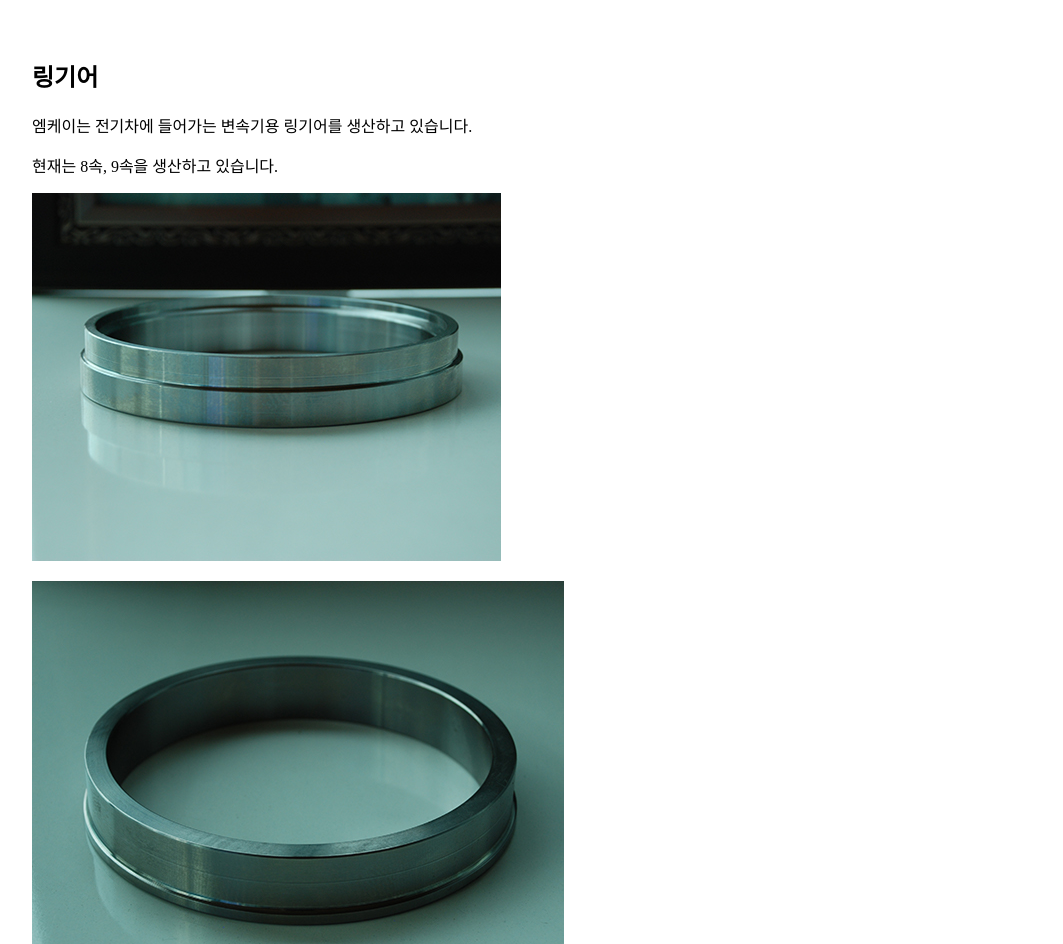
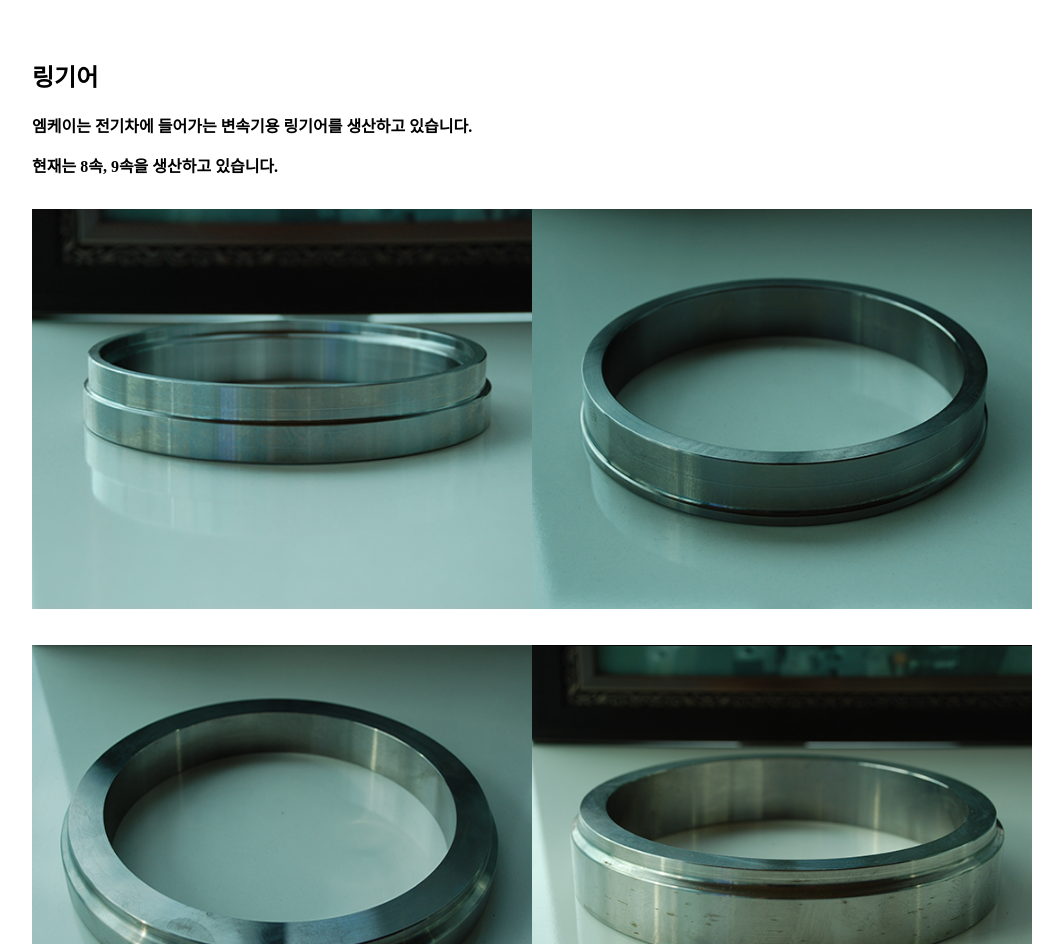
Before and after one commit to Parkhanyong1/mk-company, a Next.js app: page /container/product/Ring in a window 1280 px wide. Shown: the part 508-1452 px from the top of the page, without its empty margins (176-1239 px from the left). Built offline with nearby package versions, Linux system fonts and the light colour scheme.

Commit message:
modify product

```diff
--- a/pages/container/product/Ring.js
+++ b/pages/container/product/Ring.js
@@ -11,19 +11,42 @@ function Ring() {
         </nav>
         <main className={ringStyle.ringMain}>
           <h2>링기어</h2>
-          <p>엠케이는 전기차에 들어가는 변속기용 링기어를 생산하고 있습니다.</p>
-          <p>현재는 8속, 9속을 생산하고 있습니다.</p>
           <p>
-            <img src="/ring169.jpg" alt="링기어 169" title="링기어 169" />
+            <strong>
+              엠케이는 전기차에 들어가는 변속기용 링기어를 생산하고 있습니다.
+            </strong>
           </p>
           <p>
-            <img src="/ring172.jpg" alt="링기어 172" title="링기어 172" />
+            <strong>현재는 8속, 9속을 생산하고 있습니다.</strong>
           </p>
+          <div className={ringStyle.ringImg}>
+            <p>
+              <img
+                src="/ring169.jpg"
+                alt="링기어 169"
+                title="링기어 169"
+                width="500"
+                height="400"
+              />
+            </p>
+            <p>
+              <img
+                src="/ring172.jpg"
+                alt="링기어 172"
+                title="링기어 172"
+                width="500"
+                height="400"
+              />
+            </p>
+          </div>
+          <div className={ringStyle.ringImg}>
             <p>
               <img
                 src="/dvsring08.jpg"
                 alt="dvs 링기어 08"
                 title="dvs 링기어 08"
+                width="500"
+                height="400"
               />
             </p>
             <p>
@@ -31,8 +54,11 @@ function Ring() {
                 src="/dvsring11.jpg"
                 alt="dvs 링기어 11"
                 title="dvs 링기어 11"
+                width="500"
+                height="400"
               />
             </p>
+          </div>
         </main>
       </section>
     </div>
--- a/styles/product/others.module.css
+++ b/styles/product/others.module.css
@@ -5,7 +5,7 @@
   margin-top: 8px;
 }
 .othersMain {
-  height: 2300px;
+  height: 1050px;
   font-size: 1rem;
   padding-left: 200px;
   padding-top: 40px;
@@ -20,3 +20,6 @@
   padding-top: 100px;
   height: 400px;
 }
+.otherImg {
+  display: flex;
+}
--- a/styles/product/outinput.module.css
+++ b/styles/product/outinput.module.css
@@ -5,7 +5,7 @@
   margin-top: 8px;
 }
 .outinputMain {
-  height: 1300px;
+  height: 600px;
   font-size: 1rem;
   padding-left: 200px;
   padding-top: 40px;
@@ -20,3 +20,6 @@
   padding-top: 100px;
   height: 400px;
 }
+.outinputImg {
+  display: flex;
+}
--- a/styles/product/ring.module.css
+++ b/styles/product/ring.module.css
@@ -5,7 +5,7 @@
   margin-top: 8px;
 }
 .ringMain {
-  height: 2000px;
+  height: 1100px;
   font-size: 1rem;
   padding-left: 200px;
   padding-top: 40px;
@@ -20,3 +20,6 @@
   padding-top: 100px;
   height: 400px;
 }
+.ringImg {
+  display: flex;
+}
```
Also changed, not shown: pages/container/product/Others.js (+26 -4 lines), pages/container/product/Outinput.js (+10 -2 lines). Lines whose indentation alone changed are shown as unchanged.
